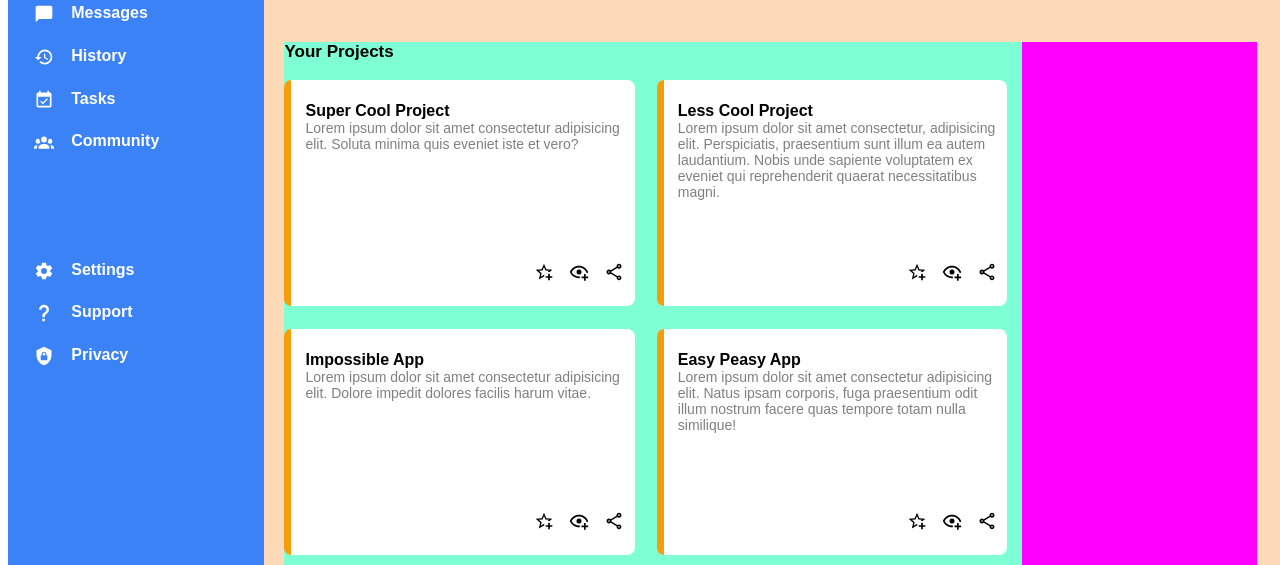
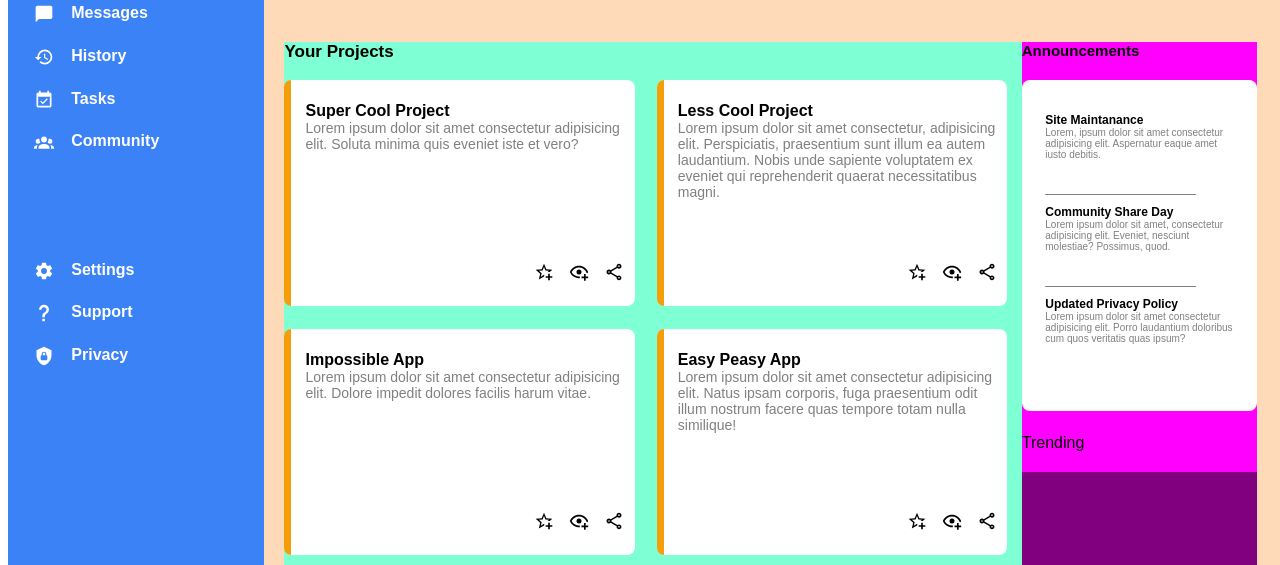
Before and after one commit to vrushank1729/adminDashboard, a plain HTML site: page index.html in a window 1280 px wide. Shown: the part 235-800 px from the top of the page. Drawn offline with Linux system fonts and the light colour scheme.

Commit message:
nearly perfect Announcements

```diff
--- a/index.html
+++ b/index.html
@@ -169,7 +169,29 @@
                     </div>
                 </div>
             </div>
-            <div class="announcements-trending"></div>
+            <div class="announcements-trending">
+                <div class="announcements-title">Announcements</div>
+                <div class="announcements-box">
+                    <div class="announcements-content">
+                        <div class="announce">
+                            <div class="announce-title">Site Maintanance</div>
+                            <div>Lorem, ipsum dolor sit amet consectetur adipisicing elit. Aspernatur eaque amet iusto debitis.</div>
+                        </div>
+                        <div class="grey-strip"></div>
+                        <div class="announce">
+                            <div class="announce-title">Community Share Day</div>
+                            <div>Lorem ipsum dolor sit amet, consectetur adipisicing elit. Eveniet, nesciunt molestiae? Possimus, quod.</div>
+                        </div>
+                        <div class="grey-strip"></div>
+                        <div class="announce">
+                            <div class="announce-title">Updated Privacy Policy</div>
+                            <div>Lorem ipsum dolor sit amet consectetur adipisicing elit. Porro laudantium doloribus cum quos veritatis quas ipsum?</div>
+                        </div>
+                    </div>
+                </div>
+                <div class="trending-title">Trending</div>
+                <div class="trending-box"></div>
+            </div>
         </div>
     </div>
 </body>
--- a/style.css
+++ b/style.css
@@ -281,4 +281,61 @@
 .announcements-trending {
     background-color: magenta;
     grid-area: 2/3/3/4;
+    display: grid;
+    grid-template: 5% 1fr 3% 5% 1fr/ 1fr;
 }
+
+.announcements-title {
+    grid-area: 1/1/2/2;
+    font-size: 15px;
+    font-weight: bold;
+}
+
+.announcements-box {
+    /* background-color: purple; */
+    background-color: white;
+    grid-area: 2/1/3/2;
+    display: flex;
+    justify-content: center;
+    align-items: center;
+    font-size: 10px;
+    border-radius: 8px;
+}
+
+.announcements-content {
+    height: 80%;
+    width: 80%;
+    display: flex;
+    flex-direction: column;
+    justify-content: space-between;
+}
+
+.announce-title {
+    font-size: 12px;
+    font-weight: bold;
+    color: black;
+}
+
+.announce {
+    /* background-color: aliceblue; */
+    width: 100%;
+    height: 100%;
+    color: gray;
+}
+
+.grey-strip {
+    background-color: gray;
+    border-radius: 10px;
+    width: 80%;
+    height: 1%;
+    margin-bottom: 10px;
+}
+
+.trending-title {
+    grid-area: 4/1/5/2;
+}
+
+.trending-box {
+    background-color: purple;
+    grid-area: 5/1/6/2;
+}
```
